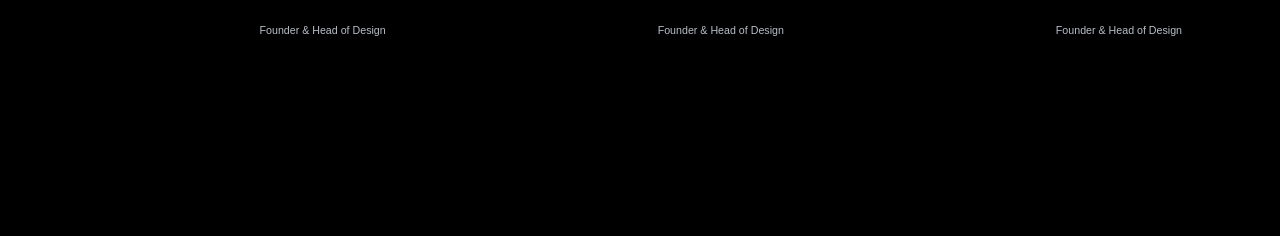
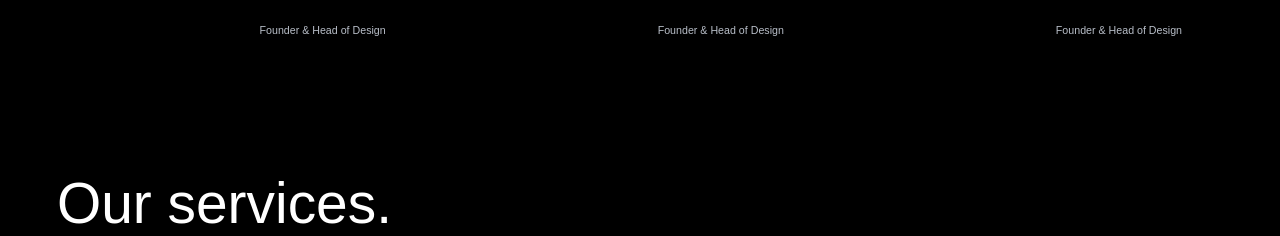
Before and after one commit to AldoRayne/landing-page, a PHP site: page /pages/home.php in a window 1280 px wide. Shown: the part 4041-4277 px from the top of the page. Before the commit the page ends 4077 px from the top, so only its background shows below. Run offline with PHP 8.4, Linux system fonts and the light colour scheme; style sheets or scripts are compiled from the project's sources.

Commit message:
add services section

```diff
--- /dev/null
+++ b/assets/css/section-services.css
@@ -0,0 +1,3 @@
+/*!*****************************************************************************************************************************************************************************************************************************!*\
+  !*** css ./node_modules/css-loader/dist/cjs.js??ruleSet[1].rules[0].use[1]!./node_modules/sass-loader/dist/cjs.js??ruleSet[1].rules[0].use[2]!./node_modules/postcss-loader/dist/cjs.js!./src/styles/section/services.scss ***!
+  \*****************************************************************************************************************************************************************************************************************************/
--- a/assets/css/section-team.css
+++ b/assets/css/section-team.css
@@ -3,8 +3,7 @@
   \*************************************************************************************************************************************************************************************************************************/
 /*images*/
 .team {
-  margin-bottom: 5.875rem;
-  padding-bottom: 3.125rem; }
+  margin-bottom: 9rem; }
   .team__scroll {
     padding-left: 18.25rem;
     display: -webkit-box;
--- a/assets/css/section-team.min.css
+++ b/assets/css/section-team.min.css
@@ -1 +1 @@
-.team{margin-bottom:5.875rem;padding-bottom:3.125rem}.team__scroll{display:-webkit-box;display:-ms-flexbox;display:flex;padding-left:18.25rem}.team__item{margin-right:2rem;-ms-flex-negative:0;flex-shrink:0}.team__image-wrapper{height:30rem;margin-bottom:.75rem;overflow:hidden;position:relative;width:26rem}@media (hover:hover){.team__image-wrapper:hover .team__image{opacity:0}.team__image-wrapper:hover .team__image_hover{opacity:1}}@media (hover:none){.team__image-wrapper:active .team__image{opacity:0}.team__image-wrapper:active .team__image_hover{opacity:1}}.team__image{height:auto;-o-object-fit:cover;object-fit:cover;-webkit-transition:opacity .3s ease;transition:opacity .3s ease;width:100%}.team__image_hover{left:0;opacity:0;position:absolute;top:0}
+.team{margin-bottom:9rem}.team__scroll{display:-webkit-box;display:-ms-flexbox;display:flex;padding-left:18.25rem}.team__item{margin-right:2rem;-ms-flex-negative:0;flex-shrink:0}.team__image-wrapper{height:30rem;margin-bottom:.75rem;overflow:hidden;position:relative;width:26rem}@media (hover:hover){.team__image-wrapper:hover .team__image{opacity:0}.team__image-wrapper:hover .team__image_hover{opacity:1}}@media (hover:none){.team__image-wrapper:active .team__image{opacity:0}.team__image-wrapper:active .team__image_hover{opacity:1}}.team__image{height:auto;-o-object-fit:cover;object-fit:cover;-webkit-transition:opacity .3s ease;transition:opacity .3s ease;width:100%}.team__image_hover{left:0;opacity:0;position:absolute;top:0}
--- /dev/null
+++ b/assets/js/section-services.js
@@ -0,0 +1,10 @@
+/******/ (() => { // webpackBootstrap
+var __webpack_exports__ = {};
+/*!*****************************************!*\
+  !*** ./src/scripts/section/services.js ***!
+  \*****************************************/
+window.addEventListener("DOMContentLoaded", function () {
+  setTimeout(function () {}, 500);
+});
+/******/ })()
+;
--- /dev/null
+++ b/assets/js/section-services.min.js
@@ -0,0 +1 @@
+window.addEventListener("DOMContentLoaded",(function(){setTimeout((function(){}),500)}));
--- /dev/null
+++ b/components/sections/services.php
@@ -0,0 +1,8 @@
+<section class="services">
+	<div class="container">
+		<h2 class="h2-title">Our services.</h2>
+	</div>
+	<div class="services__scroll js-services__scroll">
+
+	</div>
+</section>
--- a/components/sections/team.php
+++ b/components/sections/team.php
@@ -2,7 +2,6 @@
 	<div class="container">
 		<h2 class="h2-title">Meet the team.</h2>
 	</div>
-	<div>
 	<div class="team__scroll js-team__scroll">
 		<div class="team__item js-team__item">
 			<div class="team__image-wrapper">
@@ -101,6 +100,5 @@
 			<h3 class="h3-title h3-title_small">Founder & Head of Design</h3>
 		</div>
 	</div>
-	</div>
 
 </section>
--- a/pages/home.php
+++ b/pages/home.php
@@ -11,6 +11,7 @@
 	<link rel="stylesheet" href="../assets/css/section-projects.min.css" />
 	<link rel="stylesheet" href="../assets/css/section-brands.min.css" />
 	<link rel="stylesheet" href="../assets/css/section-team.min.css" />
+	<link rel="stylesheet" href="../assets/css/section-services.min.css" />
 
 </head>
 
@@ -24,6 +25,7 @@
 				<?php include('../components/sections/projects.php') ?>
 				<?php include('../components/sections/brands.php') ?>
 				<?php include('../components/sections/team.php') ?>
+				<?php include('../components/sections/services.php') ?>
 			</main>
 			<?php include('../components/footer/_footer.php') ?>
 		</div>
@@ -35,10 +37,11 @@
 		const globalTl = gsap.timeline();
 	</script>
 	<script src="../assets/js/section-preloader.min.js"></script>
-	<script src="../assets/js/section-hero.js"></script>
+	<script src="../assets/js/section-hero.min.js"></script>
 	<script src="../assets/js/section-projects.min.js"></script>
 	<script src="../assets/js/section-brands.min.js"></script>
-	<script src="../assets/js/section-team.js"></script>
+	<script src="../assets/js/section-team.min.js"></script>
+	<script src="../assets/js/section-services.js"></script>
 </body>
 
 </html>
--- /dev/null
+++ b/src/scripts/section/services.js
@@ -0,0 +1,5 @@
+window.addEventListener("DOMContentLoaded", () => {
+    setTimeout(() => {
+
+    }, 500);
+});
--- a/src/styles/section/team.scss
+++ b/src/styles/section/team.scss
@@ -2,8 +2,7 @@
 @import "../common/mixins";
 
 .team {
-  margin-bottom: r(94);
-  padding-bottom: r(50);
+  margin-bottom: r(144);
 
   &__scroll {
     padding-left: r(292);
```
Also changed, not shown: assets/css/section-services.min.css (added), assets/img/services01.jpg, src/styles/section/services.scss (added), 1 other file. Lines whose indentation alone changed are shown as unchanged.
